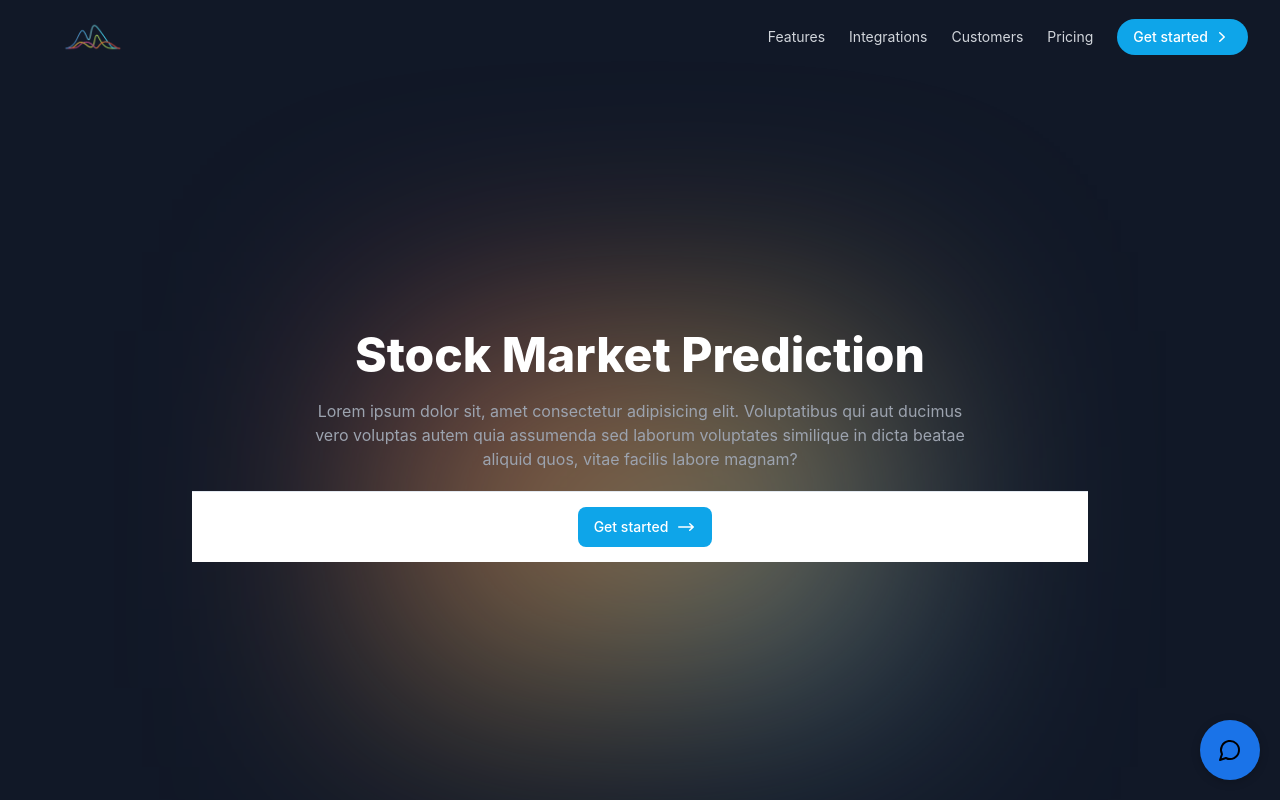
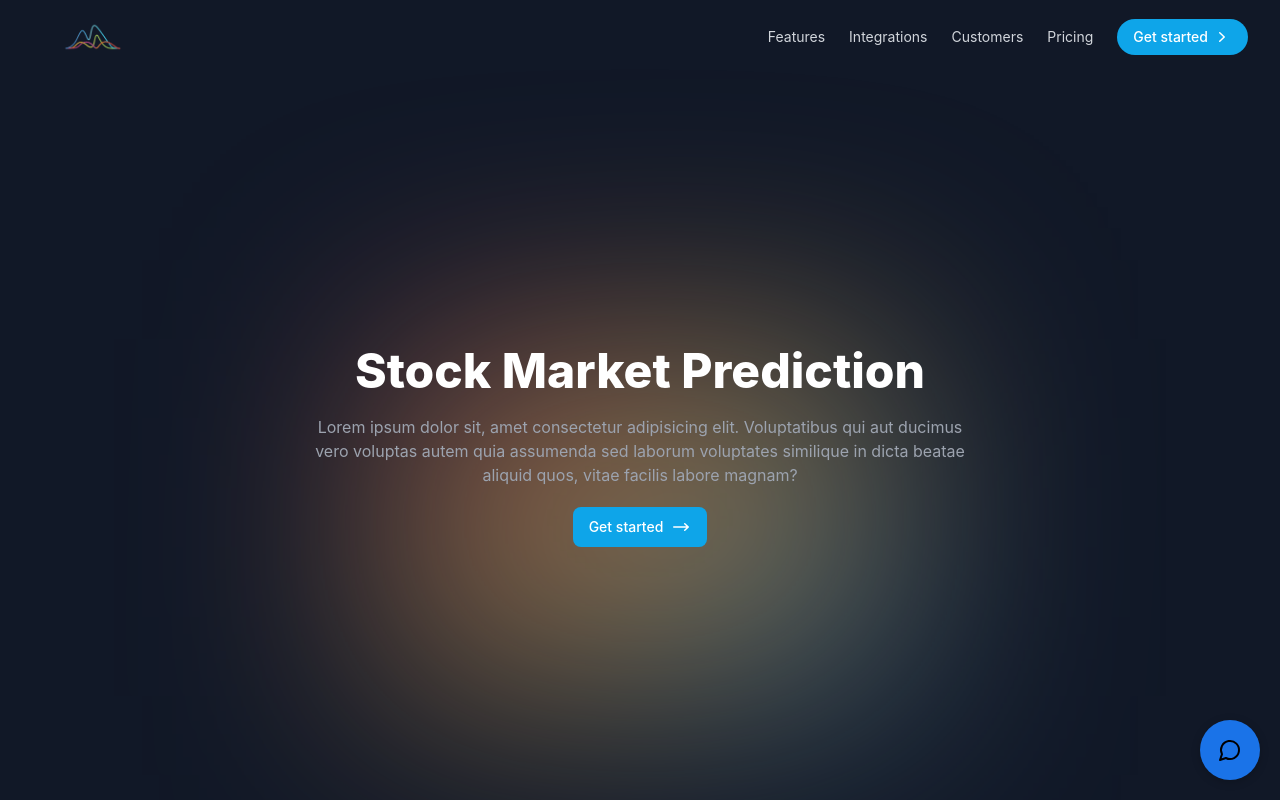
Before and after one commit to AKN414-IND/StockMarket_Prediction, a React (Create React App) app: page / in a window 1280 px wide. Shown: the top 800 px of the page. Built offline with nearby package versions, Linux system fonts and the light colour scheme.

Commit message:
fixed the white colour issue in the header section @AKN414-IND

```diff
--- a/src/Components/Chatbot.css
+++ b/src/Components/Chatbot.css
@@ -91,7 +91,7 @@
     flex-shrink: 0;
   }
 
-  form {
+  .form {
     display: flex;
     padding: 15px;
     background-color: white;
@@ -112,7 +112,7 @@
     border-color: #2563eb;
   }
 
-  form button {
+  .form button {
     background-color: #2563eb;
     color: white;
     border: none;
@@ -126,7 +126,7 @@
     transition: background-color 0.3s;
   }
 
-  form button:hover {
+  .form button:hover {
     background-color: #1d4ed8;
   }
 
--- a/src/Components/Chatbot.jsx
+++ b/src/Components/Chatbot.jsx
@@ -82,7 +82,7 @@ const Chatbot = ({ onClose }) => {
         ))}
         <div ref={messagesEndRef} />
       </div>
-      <form onSubmit={handleSubmit}>
+      <form className="form" onSubmit={handleSubmit}>
         <input
           type="text"
           value={input}
```
Also changed, not shown: 1 other file (tests, documents, lock files or other folders).
